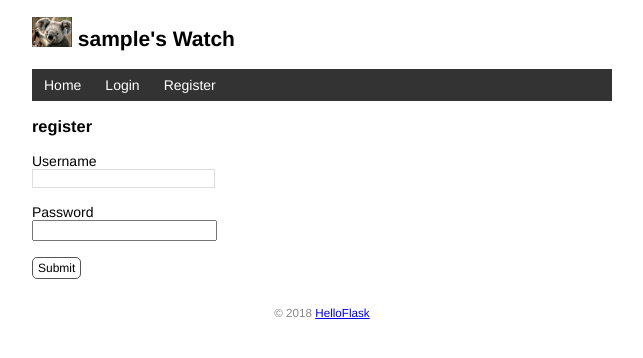
After one commit to weijjp/watch, a Flask app: page /register in a window 1280 px wide. The commit adds this page. Shown: the top 358 px of the page, without its empty margins (318-961 px from the left). Run offline with Flask 2, Linux system fonts and the light colour scheme; tables that the repository leaves empty hold one stand-in row (values such as "Sample post").

Commit message:
add register

```diff
--- a/watch/models.py
+++ b/watch/models.py
@@ -13,7 +13,7 @@ class User(db.Model, UserMixin):
     id = db.Column(db.Integer, primary_key=True)
     # 用db的Column方法定义数据库的一个列叫name，db.String(20)定义name列的数据类型为字符串，最长为20字符
     # 普通用户：只能浏览
-    name = db.Column(db.String(20))
+    nickname = db.Column(db.String(20))
     # 增加一个管理用户名属性
     # 管理员用户：可能浏览、编辑
     username = db.Column(db.String(20))
--- a/watch/templates/base.html
+++ b/watch/templates/base.html
@@ -4,7 +4,7 @@
     {% block head %}
     <meta charset="utf-8">
     <meta name="viewport" content="width=device-width, initial-scale=1.0">
-    <title>{{ user.name }}'s Watch</title>
+    <title>{{ user.nickname }}'s Watch</title>
     <link rel="icon" href="{{ url_for('static', filename='images/Koala.png') }}">
     <link rel="stylesheet" href="{{ url_for('static', filename='style.css') }}" type="text/css">
     {% endblock %}
@@ -17,7 +17,7 @@
 
     <h2>
     <img alt="Avatar" class="avatar" src="{{ url_for('static', filename='images/Koala.png') }}">
-    {{ user.name }}'s Watch
+    {{ user.nickname }}'s Watch
     </h2>
 
     <nav>
@@ -28,6 +28,7 @@
                 <li><a href="{{ url_for('logout') }}">Logout</a></li>
             {% else %}
                 <li><a href="{{ url_for('login') }}">Login</a></li>
+                <li><a href="{{ url_for('register') }}">Register</a></li>
             {% endif %}
         </ul>
     </nav>
--- /dev/null
+++ b/watch/templates/register.html
@@ -0,0 +1,14 @@
+{% extends 'base.html' %}
+{% block content %}
+<h3>register</h3>
+<form method="post">
+    <!-- Nickname<br>
+    <input type="text" name="nickname" required><br><br> -->
+    Username<br>
+    <input type="text" name="username" required><br><br>
+    Password<br>
+    <!-- 密码输入框的 type 属性使用 password，会将输入值显示为圆点 -->
+    <input type="password" name="password" required><br><br>
+    <input class="btn" type="submit" name="submit" value="Submit">
+</form>
+{% endblock %}
--- a/watch/templates/settings.html
+++ b/watch/templates/settings.html
@@ -3,7 +3,7 @@
 {% block content %}
 <h3>Settings</h3>
 <form method="post">
-    Your Name <input type="text" name="name" autocomplete="off" required value="{{ current_user.name }}">
+    Your Name <input type="text" name="nickname" autocomplete="off" required value="{{ current_user.nickname }}">
     <input class="btn" type="submit" name="submit" value="Save">
 </form>
 {% endblock %}
--- a/watch/views.py
+++ b/watch/views.py
@@ -128,7 +128,11 @@ def login():
             # 重新返回登录页面
             return redirect(url_for('login'))
         # 读取User表格的第一个记录(一个实例)，然后赋值给变量 user
-        user = User.query.first()
+        user = User.query.filter_by(username=username).first()
+        ###查看结果
+        print(user)
+        print(username)
+        print(user.username)
         # 如果：
              # 变量username(表单输入的值)==user.username(User表格的第一个记录username列对应的值)
              # 并且，调用对象user的自定义validate_password()方法核对password，结果为True
@@ -173,9 +177,9 @@ def settings():
     # 如果以post方式访问
     if request.method == 'POST':
         # 读取表单：将request对象的表单的name键对应的值,赋给变量name
-        name = request.form['name']
+        nickname = request.form['nickname']
         # 如果表单输入为空值，或者输入值长度大于20个字符
-        if not name or len(name) > 20:
+        if not nickname or len(nickname) > 20:
             # 在后续页面闪现：无效输入
             flash('Invalid input.')
             # 重定向到settings设置页面
@@ -183,10 +187,12 @@ def settings():
         else:
             # 上面50行已完成了注册用户加载回调函数,即已完成Flask-Login的current_user变量的赋值
             # current_user即当前用户代理，将上面变量name(表单输入值)重写当前用户对象的name属性
-            current_user.name = name
+            current_user.nickname = nickname
             # current_user 会返回当前登录用户的数据库记录对象，等同于下面的用法：
             # user = User.query.first()
             # user.name = name
+            # user = User.query.filter_by(username=username).first()
+            # user.nickname = nickname
 
             # 将更新后的会话信息提交给数据库
             db.session.commit()
@@ -198,3 +204,25 @@ def settings():
     else:
         # 返回settings设置页面
         return render_template('settings.html')
+
+################################################################################用命令在User模型中注册管理员帐户
+# 自定义创建数据库表的函数admin()的Flask命令admin，用命令执行下面函数
+@app.route('/register', methods=['GET', 'POST'])
+def register():
+    if request.method == 'POST':
+        username = request.form['username']
+        password = request.form['password']
+        user = User.query.first()
+        if user is not None:
+            user.username = username
+            user.nickname = username
+            user.set_password(password)
+        else:
+            user = User(username=username, nickname=username)
+            user.set_password(password)
+            db.session.add(user)
+        db.session.commit()
+        flash('Register successfully.')
+        return redirect(url_for('index'))
+    else:
+        return render_template('register.html')
```
Also changed, not shown: watch/commands.py (+5 -4 lines).
